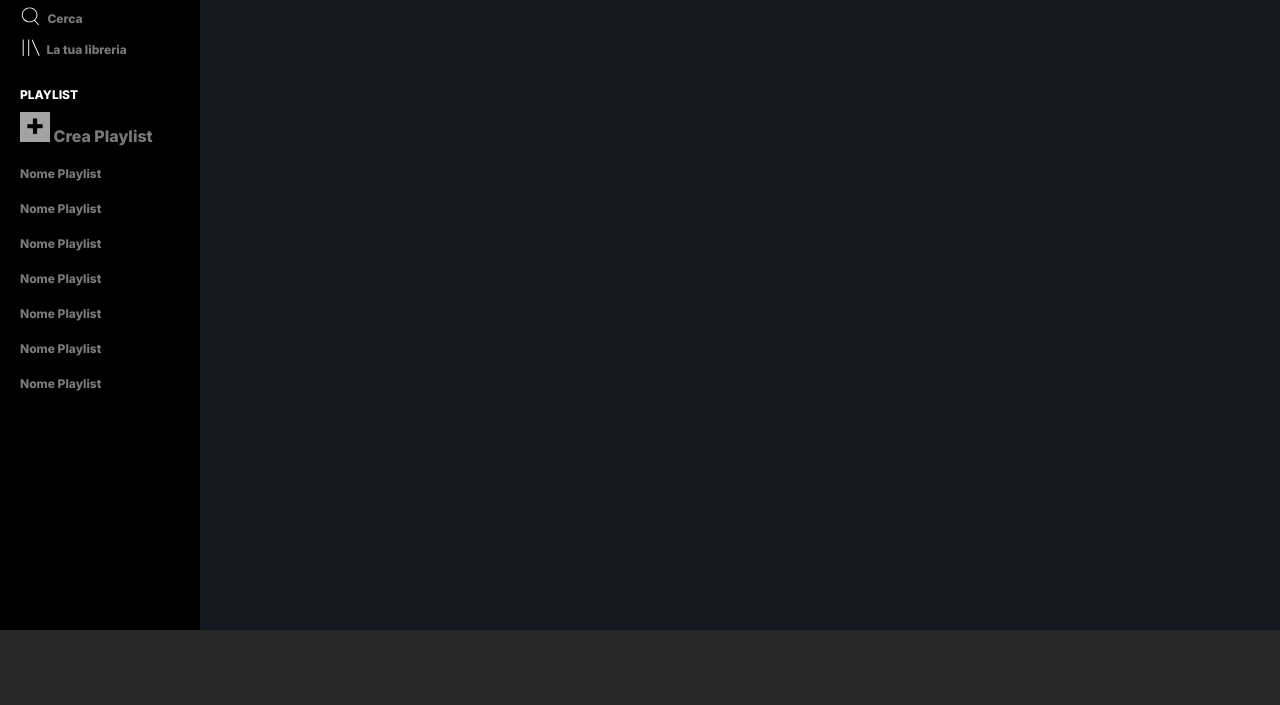
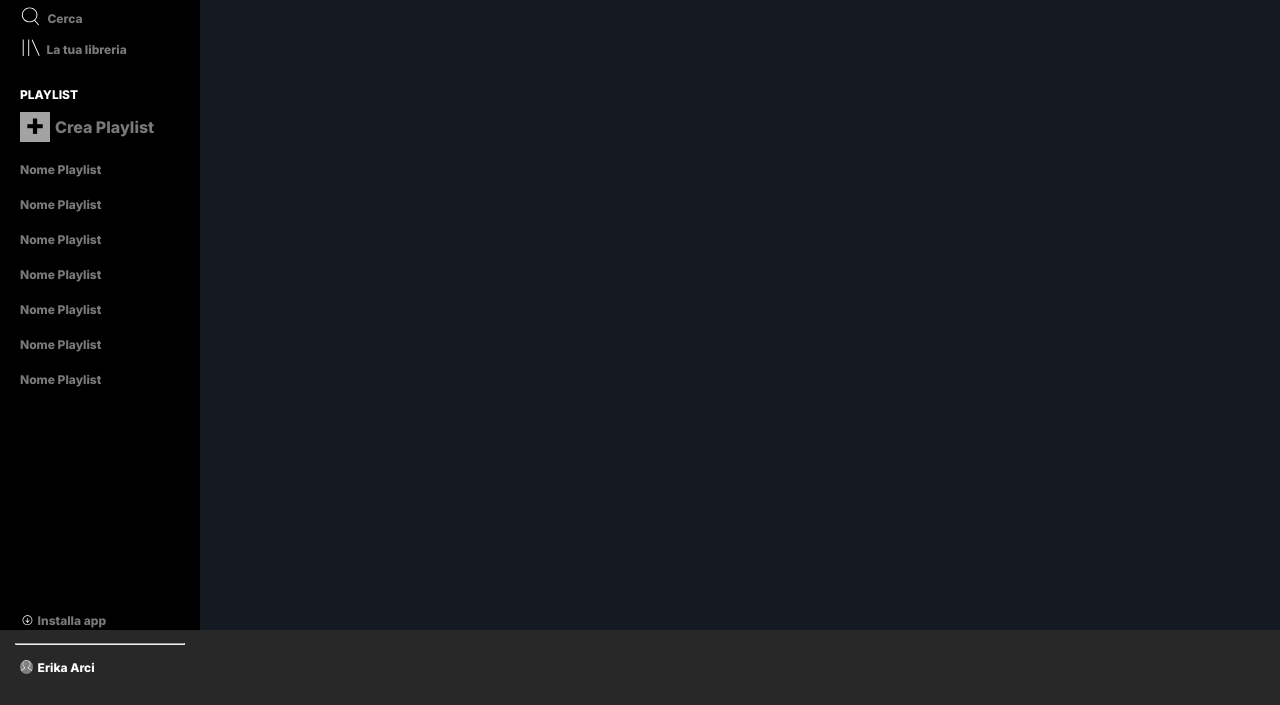
Before and after one commit to ErikaArci99/html-css-spotifyweb, a plain HTML site: page index.html in a window 1280 px wide. Shown: the part 95-800 px from the top of the page. Drawn offline with Linux system fonts and the light colour scheme; a web font is replaced by a local one.

Commit message:
[UPD] added last sidebar section

```diff
--- a/css/style.css
+++ b/css/style.css
@@ -33,7 +33,7 @@ footer{
     background-color: #282828;
 }
 
-#sidebar{
+.sidebar{
     height: 100%;
     width: 200px;
     background-color: #000000;
@@ -42,9 +42,6 @@ footer{
 #content{
     width: calc(100% - 200px);
     overflow-y: auto;
-}
-
-.sidebar-content{
 }
 
 .logo-big{
@@ -108,6 +105,12 @@ footer{
     align-items: center;
 }
 
+.position-relative{
+    position: relative;
+    display: inline-block;
+}
+
+
 /* padding */
 
 .padding-15{
@@ -150,6 +153,10 @@ footer{
     margin-top: 20px;
 }
 
+.margin-top-225{
+    margin-top: 225px;
+}
+
 /* colori */
 
 .text-color-white{
@@ -157,6 +164,14 @@ footer{
 }
 
 .text-color-grey{
+    color: #797979;
+}
+
+/* hr */
+
+.grey-hr{
+    width: 100%;
+    height: 1px;
     color: #797979;
 }
 
@@ -170,8 +185,24 @@ footer{
     border-radius: 20px;
 }
 
+.border-radius-50{
+    border-radius: 50px;
+}
+
 /* font size */
 
 .font-size-12{
     font-size: 12px;
 }
+
+/* width */
+
+.width-7{
+    width: 7%;
+}
+
+/* background color */
+
+.background-color-grey{
+    background-color: #808080;
+}
--- a/index.html
+++ b/index.html
@@ -12,15 +12,15 @@
 </head>
 <body>
     <main>
-        <div id="sidebar">
-            <div class="sidebar-content">
+        <div class="sidebar">
+            <div>
                 <!-- logo -->
                 <img class="logo-big padding-15" src="./img/logo.svg" alt="logo">
                 <div class="margin-left-20">
                     <!-- contenuto sidebar -->
                     <div class="image-container">
                         <img class="sidebar-icons" src="./img/home.svg" alt="home">
-                        <span class="text-color-white font-size-12 centered-text">Home</span>
+                        <span class="text-color-grey font-size-12 centered-text">Home</span>
                     </div>
                     <div class="image-container margin-top-5">
                         <img class="sidebar-icons" src="./img/search.svg" alt="cerca">
@@ -31,12 +31,14 @@
                         <span class="text-color-grey font-size-12 centered-text-2">La tua libreria</span>
                     </div>
                     <!-- playlist -->
-                    <div class="margin-top-25">
+                    <div class="margin-top-25 position-relative">
                         <span class="text-color-white font-size-12 display-block">PLAYLIST</span>
-                        <div class="playlist margin-top-10">
-                            <span class="plus">+</span>
+                        <div class="display-flex align-items-center margin-top-10">
+                            <div class="playlist margin-right-5">
+                                <span class="plus">+</span>
+                            </div>
+                            <span class="text-color-grey">Crea Playlist</span>
                         </div>
-                        <span class="text-color-grey">Crea Playlist</span>
                         <span class="display-block text-color-grey font-size-12 margin-top-20">Nome Playlist</span>
                         <span class="display-block text-color-grey font-size-12 margin-top-20">Nome Playlist</span>
                         <span class="display-block text-color-grey font-size-12 margin-top-20">Nome Playlist</span>
@@ -46,6 +48,18 @@
                         <span class="display-block text-color-grey font-size-12 margin-top-20">Nome Playlist</span>
                     </div>
                 </div>
+            </div>
+            <!-- ultima parte sidebar -->
+            <div class="margin-left-20 margin-top-225 display-flex align-items-center">
+                <img class="width-7 margin-right-5" src="./img/download.svg" alt="download">
+                <span class="text-color-grey font-size-12">Installa app</span>
+            </div>
+            <div class="padding-15">
+                <hr class="grey-hr display-block">
+            </div>
+            <div class="margin-left-20 align-items-center display-flex">
+                <img class="width-7 margin-right-5 background-color-grey border-radius-50" src="./img/profile.svg" alt="profile">
+                <span class="text-color-white font-size-12 ">Erika Arci</span>
             </div>
         </div>
         <div id="content">
```
